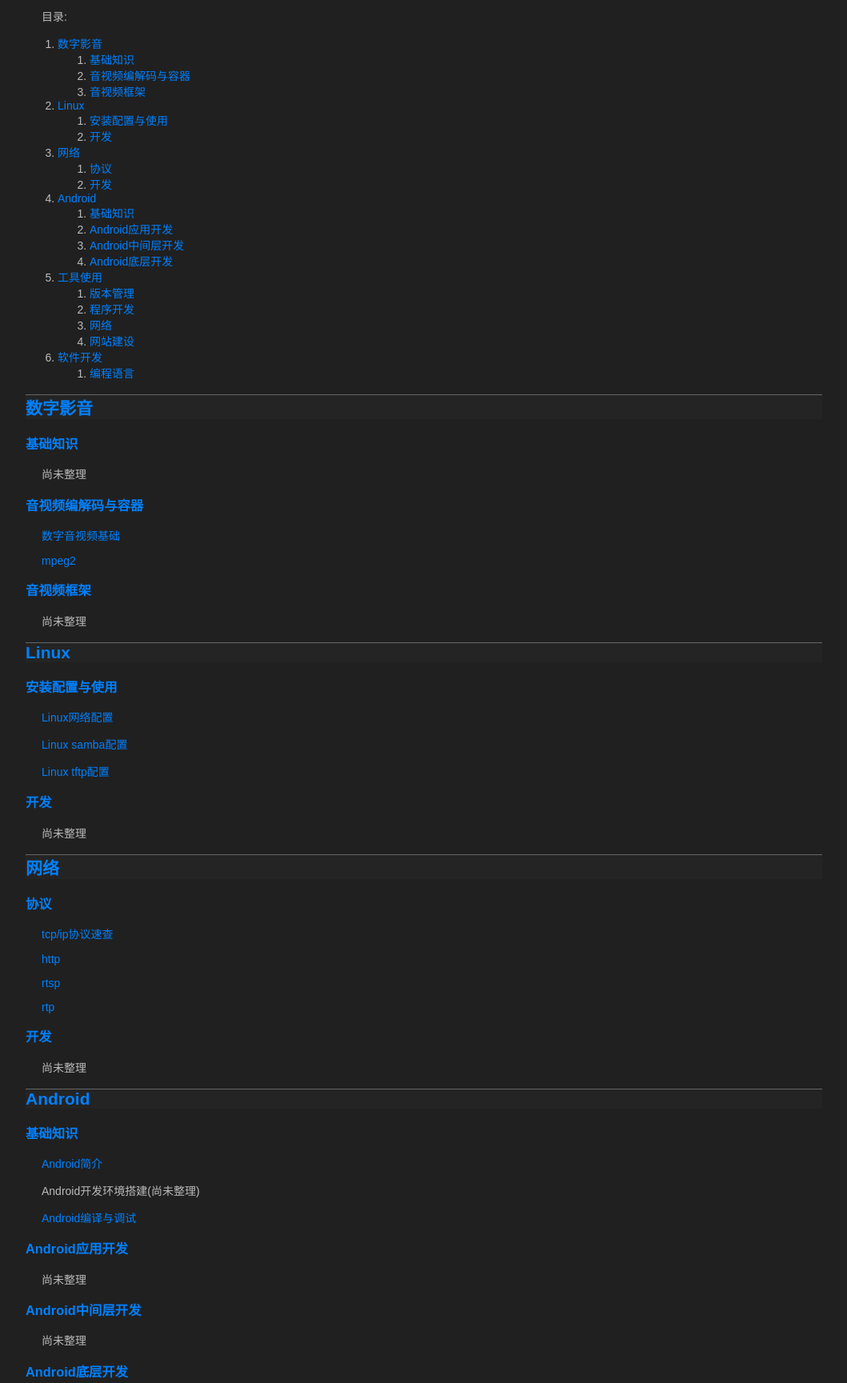
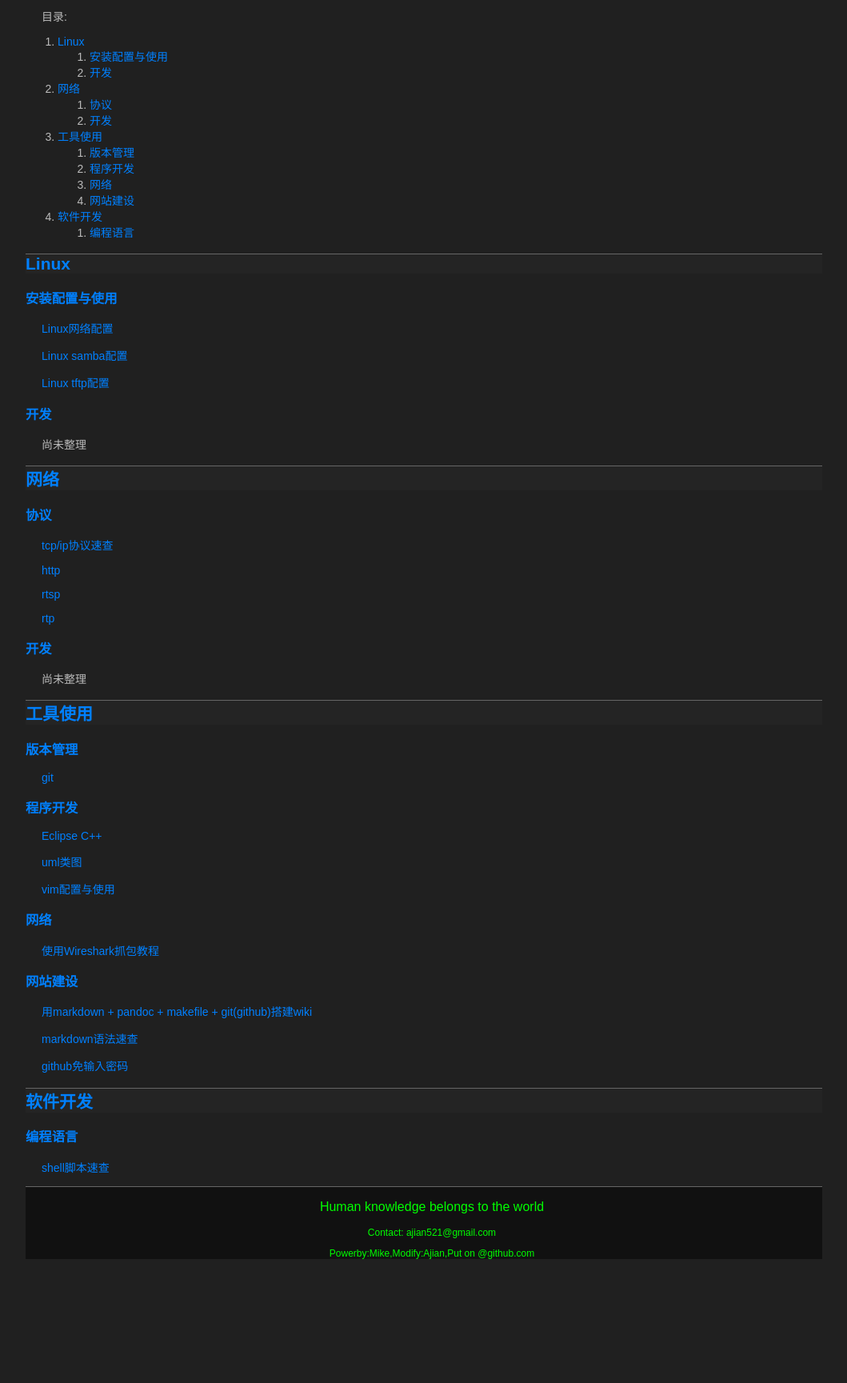
Before and after one commit to ohlinux/blog, a plain HTML site: page index.html in a window 1280 px wide. Shown: the part 181-1910 px from the top of the page at 80% size, without its empty margins (110-1169 px from the left). After the commit the page ends 1767 px from the top, so only its background shows below. Drawn offline with Linux system fonts and the light colour scheme.

Commit message:
更新首页

```diff
--- a/index.html
+++ b/index.html
@@ -41,7 +41,7 @@
 
 <div id="header">
     <p class="header_titleline">OhLinux Wiki运维空间</p>
-    <p class="header_subline"><a href="/index.html">Wiki首页</a>   <a href="http://www.ohlinux.com">Blog首页</a></p>
+    <p class="header_subline"><a href="/index.html">Wiki首页</a>     <a href="http://www.ohlinux.com">Blog首页</a></p>
 </div>
 
 
@@ -50,11 +50,6 @@
 <p>目录:</p>
 <div id="TOC">
 <ul>
-<li><a href="#数字影音">数字影音</a><ul>
-<li><a href="#基础知识">基础知识</a></li>
-<li><a href="#音视频编解码与容器">音视频编解码与容器</a></li>
-<li><a href="#音视频框架">音视频框架</a></li>
-</ul></li>
 <li><a href="#linux">Linux</a><ul>
 <li><a href="#安装配置与使用">安装配置与使用</a></li>
 <li><a href="#开发">开发</a></li>
@@ -62,12 +57,6 @@
 <li><a href="#网络">网络</a><ul>
 <li><a href="#协议">协议</a></li>
 <li><a href="#开发-1">开发</a></li>
-</ul></li>
-<li><a href="#android">Android</a><ul>
-<li><a href="#基础知识-1">基础知识</a></li>
-<li><a href="#android应用开发">Android应用开发</a></li>
-<li><a href="#android中间层开发">Android中间层开发</a></li>
-<li><a href="#android底层开发">Android底层开发</a></li>
 </ul></li>
 <li><a href="#工具使用">工具使用</a><ul>
 <li><a href="#版本管理">版本管理</a></li>
@@ -83,18 +72,8 @@
  <!--if(toc)-->
 
 <!---title:Ohlinux 运维-首页-->
-<!---keywords:Linux,Android,网络,数字音视频,编程-->
+<!---keywords:Linux,CentOS,sa,OP,运维,开发-->
 
-<h2 id="数字影音"><a href="#数字影音">数字影音</a></h2>
-<h3 id="基础知识"><a href="#基础知识">基础知识</a></h3>
-<p>尚未整理</p>
-<h3 id="音视频编解码与容器"><a href="#音视频编解码与容器">音视频编解码与容器</a></h3>
-<!-- wiki/dtv/codec/avbasic.mkd -->
-<p><a href="wiki/dtv/codec/avbasic.html">数字音视频基础</a></p>
-<!-- wiki/dtv/codec/mpeg2.mkd -->
-<p><a href="wiki/dtv/codec/mpeg2.html">mpeg2</a></p>
-<h3 id="音视频框架"><a href="#音视频框架">音视频框架</a></h3>
-<p>尚未整理</p>
 <h2 id="linux"><a href="#linux">Linux</a></h2>
 <h3 id="安装配置与使用"><a href="#安装配置与使用">安装配置与使用</a></h3>
 <p><a href="wiki/linux/usage/netconfig.html">Linux网络配置</a></p>
@@ -109,17 +88,6 @@
 <p><a href="wiki/net/protocol/rtsp.html">rtsp</a></p>
 <p><a href="wiki/net/protocol/rtp.html">rtp</a></p>
 <h3 id="开发-1"><a href="#开发-1">开发</a></h3>
-<p>尚未整理</p>
-<h2 id="android"><a href="#android">Android</a></h2>
-<h3 id="基础知识-1"><a href="#基础知识-1">基础知识</a></h3>
-<p><a href="wiki/android/basic/intro.html">Android简介</a></p>
-<p>Android开发环境搭建(尚未整理)</p>
-<p><a href="wiki/android/basic/compiledebug.html">Android编译与调试</a></p>
-<h3 id="android应用开发"><a href="#android应用开发">Android应用开发</a></h3>
-<p>尚未整理</p>
-<h3 id="android中间层开发"><a href="#android中间层开发">Android中间层开发</a></h3>
-<p>尚未整理</p>
-<h3 id="android底层开发"><a href="#android底层开发">Android底层开发</a></h3>
 <p>尚未整理</p>
 <h2 id="工具使用"><a href="#工具使用">工具使用</a></h2>
 <h3 id="版本管理"><a href="#版本管理">版本管理</a></h3>
```
Also changed, not shown: utils/sample.html (+1 -1 lines), wiki/dtv/codec/mpeg2.html (+1 -1 lines), wiki/sw_develop/language/shell.html (+1 -1 lines).
